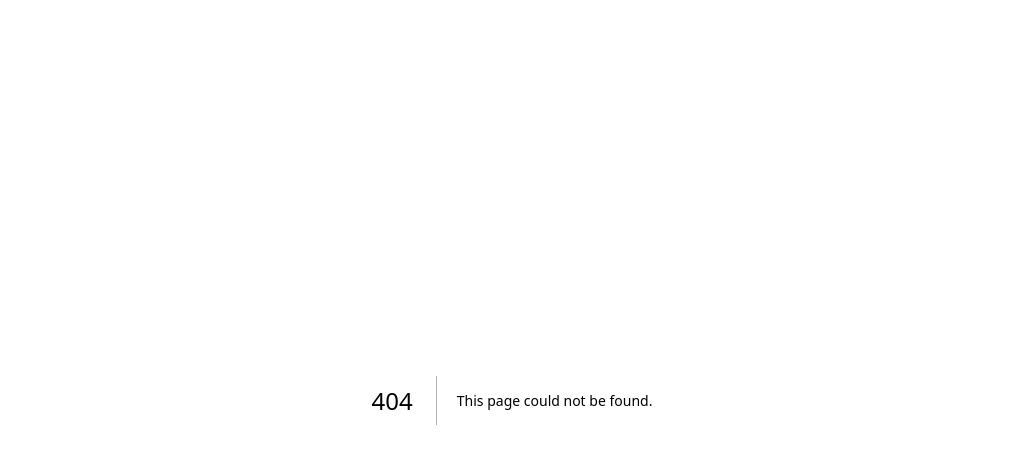
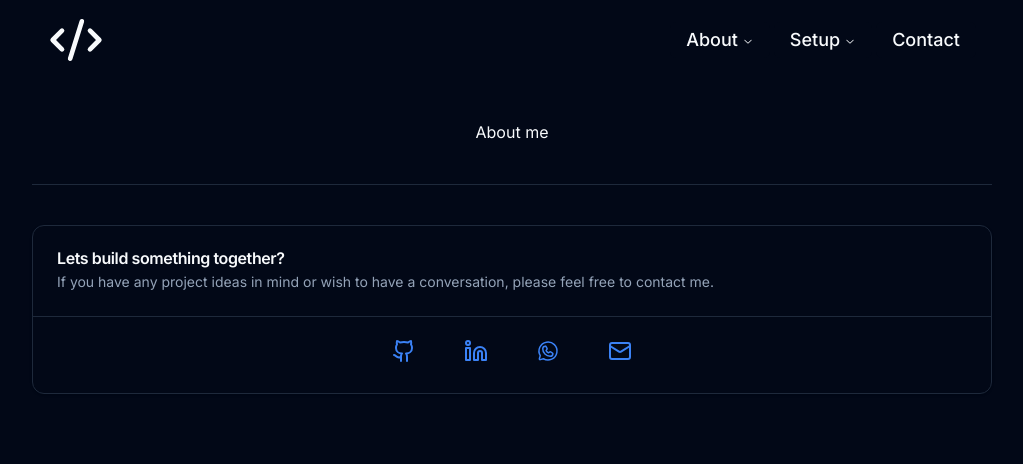
Before and after one commit to AOBarbosa/andre.dev, a Next.js app: page /about/me in a window 1280 px wide. Before the commit this address had no page. Shown: the top 464 px of the page, without its empty margins (128-1151 px from the left). Built offline with nearby package versions, Linux system fonts and the light colour scheme.

Commit message:
About routes configured, and default layout defined

```diff
--- a/package.json
+++ b/package.json
@@ -17,6 +17,7 @@
     "@radix-ui/react-navigation-menu": "^1.1.3",
     "@radix-ui/react-separator": "^1.0.3",
     "@radix-ui/react-slot": "^1.0.2",
+    "@radix-ui/react-tooltip": "^1.0.7",
     "@types/node": "20.6.4",
     "@types/react": "18.2.22",
     "@types/react-dom": "18.2.7",
--- /dev/null
+++ b/src/app/about/me/page.tsx
@@ -0,0 +1,9 @@
+'use client'
+
+export default function AbouteMe() {
+  return (
+    <div className="flex flex-col gap-8">
+      <h1>About me</h1>
+    </div>
+  )
+}
--- /dev/null
+++ b/src/app/about/projects/page.tsx
@@ -0,0 +1,9 @@
+'use client'
+
+export default function AbouteMe() {
+  return (
+    <div className="flex flex-col gap-10">
+      <h1>About projects</h1>
+    </div>
+  )
+}
--- a/src/app/layout.tsx
+++ b/src/app/layout.tsx
@@ -1,6 +1,11 @@
+import { NavMenu } from '@/components/NavMenu'
 import './globals.css'
 import type { Metadata } from 'next'
 import { Inter } from 'next/font/google'
+import Link from 'next/link'
+import { Code2 } from 'lucide-react'
+import { ContactCard } from '@/components/ContactCard'
+import { Separator } from '@/components/ui/separator'
 
 const inter = Inter({ subsets: ['latin'] })
 
@@ -16,7 +21,26 @@ export default function RootLayout({
 }) {
   return (
     <html lang="en">
-      <body className={inter.className}>{children}</body>
+      <body
+        className={`${inter.className} w-screen h-full px-40 flex flex-col items-center justify-center gap-10`}
+      >
+        <nav className="w-full h-20 px-4 flex flex-row justify-between items-center ">
+          <Link
+            href="/"
+            className="transition ease-in-out delay-150 hover:-translate-y-1 hover:scale-110 duration-300 hover:text-blue-500"
+          >
+            <Code2 className="w-14 h-14" />
+          </Link>
+
+          <NavMenu />
+        </nav>
+
+        {children}
+
+        <Separator className="w-full" />
+
+        <ContactCard />
+      </body>
     </html>
   )
 }
--- a/src/app/page.tsx
+++ b/src/app/page.tsx
@@ -1,27 +1,11 @@
 'use client'
 
-import { Code2 } from 'lucide-react'
 import { TypingWritter } from '@/components/TypingWritter'
-import { NavMenu } from '@/components/NavMenu'
-import Link from 'next/link'
-import { Separator } from '@/components/ui/separator'
-import { ContactCard } from '@/components/ContactCard'
 
 export default function Home() {
   return (
-    <div className="w-full h-full px-40 flex flex-col items-center justify-center gap-10">
-      <nav className="w-full h-20 px-4 flex flex-row justify-between items-center ">
-        <Link
-          href="/"
-          className="transition ease-in-out delay-150 hover:-translate-y-1 hover:scale-110 duration-300"
-        >
-          <Code2 className="w-14 h-14" />
-        </Link>
-
-        <NavMenu />
-      </nav>
-
-      <main className="">
+    <div>
+      <main>
         <div className="flex flex-col gap-4">
           <div className="h-full w-full text-5xl">
             <h1
@@ -57,10 +41,6 @@ export default function Home() {
           </span>
         </div>
       </main>
-
-      <Separator className="w-full" />
-
-      <ContactCard />
     </div>
   )
 }
--- a/src/components/ContactCard.tsx
+++ b/src/components/ContactCard.tsx
@@ -1,3 +1,5 @@
+'use client'
+
 import { cn } from '@/lib/utils'
 import { Button } from '@/components/ui/button'
 import {
@@ -11,19 +13,18 @@ import { Separator } from '@/components/ui/separator'
 import Link from 'next/link'
 import { LucideGithub, LucideLinkedin, Mail } from 'lucide-react'
 import { WhatsappLogo } from 'phosphor-react'
-import { DiscordLogoIcon } from '@radix-ui/react-icons'
+import {
+  TooltipProvider,
+  Tooltip,
+  TooltipTrigger,
+  TooltipContent,
+} from '@radix-ui/react-tooltip'
 
 type CardProps = React.ComponentProps<typeof Card>
 
 export function ContactCard({ className, ...props }: CardProps) {
   return (
     <Card className={cn('w-full', className)} {...props}>
-      {/* <h3 className="text-3xl">Let's build a something together?</h3>
-            <span className="text-muted-foreground">
-              If you have any project ideas in mind or wish to have a conversation,
-              please feel free to contact me.
-            </span> */}
-
       <CardHeader>
         <CardTitle>Lets build something together?</CardTitle>
         <CardDescription>
@@ -36,29 +37,73 @@ export function ContactCard({ className, ...props }: CardProps) {
 
       <CardContent className="flex flex-row items-center justify-center mt-4">
         <div className="flex justify-center items-center gap-4">
-          <Button>
+          <TooltipProvider>
+            <Tooltip>
+              <TooltipTrigger asChild>
+                <Button variant={'ghost'}>
                   <Link href="https://github.com/AOBarbosa">
-              <LucideGithub />
+                    <LucideGithub className="text-blue-500" />
                   </Link>
                 </Button>
+              </TooltipTrigger>
+              <TooltipContent>
+                <p className="w-full h-full p-2 bg-slate-50 opacity-70 rounded text-black text-xs">
+                  Github
+                </p>
+              </TooltipContent>
+            </Tooltip>
+          </TooltipProvider>
 
-          <Button>
+          <TooltipProvider>
+            <Tooltip>
+              <TooltipTrigger asChild>
+                <Button variant={'ghost'}>
                   <Link href="https://www.linkedin.com/in/andre-o-barbosa/">
-              <LucideLinkedin />
+                    <LucideLinkedin className="text-blue-500" />
                   </Link>
                 </Button>
+              </TooltipTrigger>
+              <TooltipContent>
+                <p className="w-full h-full p-2 bg-slate-50 opacity-70 rounded text-black text-xs">
+                  Linkedin
+                </p>
+              </TooltipContent>
+            </Tooltip>
+          </TooltipProvider>
 
-          <Button>
+          <TooltipProvider>
+            <Tooltip>
+              <TooltipTrigger asChild>
+                <Button variant={'ghost'}>
                   <Link href="https://wa.me/5584999113003">
-              <WhatsappLogo className="w-6 h-6" />
+                    <WhatsappLogo className="w-6 h-6 text-blue-500" />
                   </Link>
                 </Button>
+              </TooltipTrigger>
+              <TooltipContent>
+                <p className="w-full h-full p-2 bg-slate-50 opacity-70 rounded text-black text-xs">
+                  WhatsApp
+                </p>
+              </TooltipContent>
+            </Tooltip>
+          </TooltipProvider>
 
-          <Button>
+          <TooltipProvider>
+            <Tooltip>
+              <TooltipTrigger asChild>
+                <Button variant={'ghost'}>
                   <Link href="mailto:andre.barbosa.076@ufrn.edu.br?subject=Vim através do seu site e gostaria de [Digite o assunto]">
-              <Mail className="w-6 h-6" />
+                    <Mail className="w-6 h-6 text-blue-500" />
                   </Link>
                 </Button>
+              </TooltipTrigger>
+              <TooltipContent>
+                <p className="w-full h-full p-2 bg-slate-50 opacity-70 rounded text-black text-xs">
+                  E-mail
+                </p>
+              </TooltipContent>
+            </Tooltip>
+          </TooltipProvider>
         </div>
       </CardContent>
     </Card>
--- a/src/components/NavMenu.tsx
+++ b/src/components/NavMenu.tsx
@@ -4,7 +4,6 @@ import * as React from 'react'
 import Link from 'next/link'
 
 import { cn } from '@/lib/utils'
-// import { Icons } from '@/components/icons'
 import {
   NavigationMenu,
   NavigationMenuContent,
@@ -18,12 +17,12 @@ import {
 const about: { title: string; href: string; description: string }[] = [
   {
     title: 'Me',
-    href: '/',
+    href: '/about/me',
     description: 'Learn a bit more about me and what I do.',
   },
   {
     title: 'Projects',
-    href: '/',
+    href: '/about/projects',
     description:
       'All the projects I have been developing throughout my journey.',
   },
@@ -103,8 +102,8 @@ const ListItem = React.forwardRef<
   return (
     <li>
       <NavigationMenuLink asChild>
-        <a
-          ref={ref}
+        <Link
+          href={`/${ref}`}
           className={cn(
             'block select-none space-y-1 rounded-md p-3 leading-none no-underline outline-none transition-colors hover:bg-accent hover:text-accent-foreground focus:bg-accent focus:text-accent-foreground',
             className,
@@ -115,7 +114,7 @@ const ListItem = React.forwardRef<
           <p className="line-clamp-2 text-sm leading-snug text-muted-foreground">
             {children}
           </p>
-        </a>
+        </Link>
       </NavigationMenuLink>
     </li>
   )
--- /dev/null
+++ b/src/components/ui/tooltip.tsx
@@ -0,0 +1,30 @@
+'use client'
+
+import * as React from 'react'
+import * as TooltipPrimitive from '@radix-ui/react-tooltip'
+
+import { cn } from '@/lib/utils'
+
+const TooltipProvider = TooltipPrimitive.Provider
+
+const Tooltip = TooltipPrimitive.Root
+
+const TooltipTrigger = TooltipPrimitive.Trigger
+
+const TooltipContent = React.forwardRef<
+  React.ElementRef<typeof TooltipPrimitive.Content>,
+  React.ComponentPropsWithoutRef<typeof TooltipPrimitive.Content>
+>(({ className, sideOffset = 4, ...props }, ref) => (
+  <TooltipPrimitive.Content
+    ref={ref}
+    sideOffset={sideOffset}
+    className={cn(
+      'z-50 overflow-hidden rounded-md bg-primary px-3 py-1.5 text-xs text-primary-foreground animate-in fade-in-0 zoom-in-95 data-[state=closed]:animate-out data-[state=closed]:fade-out-0 data-[state=closed]:zoom-out-95 data-[side=bottom]:slide-in-from-top-2 data-[side=left]:slide-in-from-right-2 data-[side=right]:slide-in-from-left-2 data-[side=top]:slide-in-from-bottom-2',
+      className,
+    )}
+    {...props}
+  />
+))
+TooltipContent.displayName = TooltipPrimitive.Content.displayName
+
+export { Tooltip, TooltipTrigger, TooltipContent, TooltipProvider }
```
Also changed, not shown: src/components/ui/card.tsx (+15 -15 lines), src/components/ui/separator.tsx (+10 -10 lines), 1 other file (tests, documents, lock files or other folders). Lines whose indentation alone changed are shown as unchanged.
